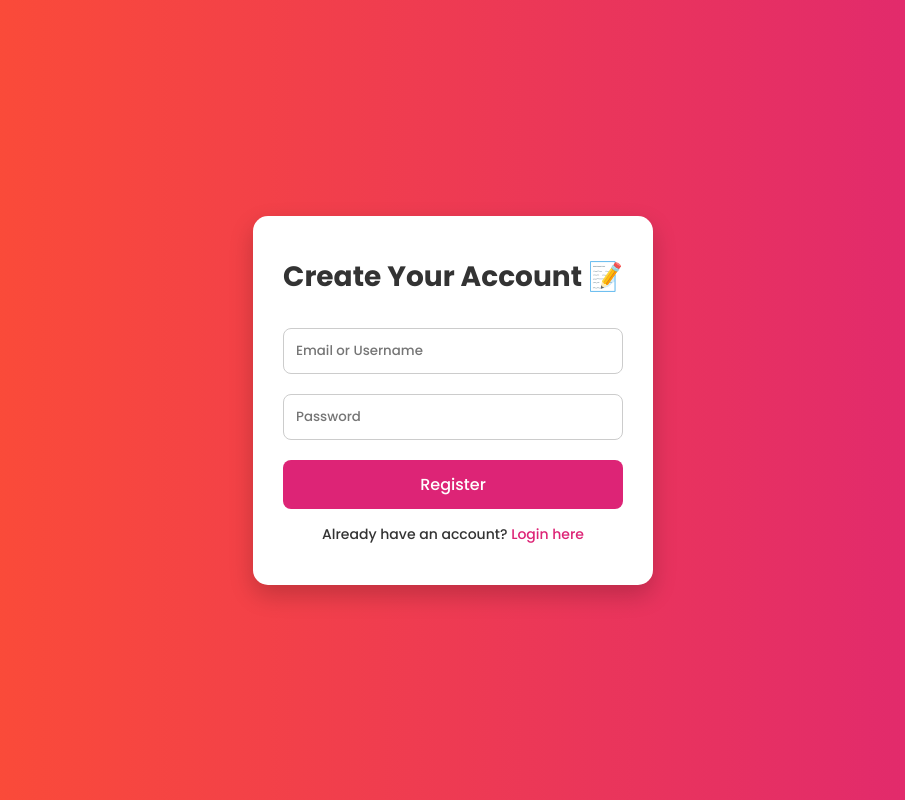
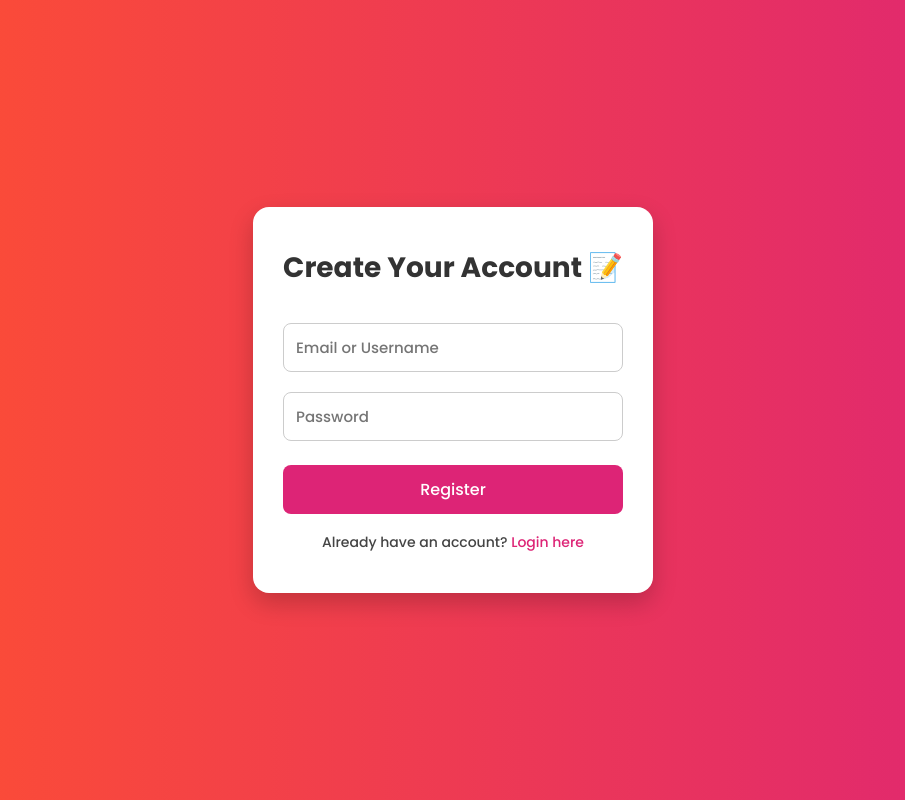
Before and after one commit to ajaybabu-1117/student-task-manager, a Flask app: page /register in a window 1280 px wide. Shown: the whole page, without its empty margins (187-1092 px from the left). Run offline with Flask 3, Linux system fonts and the light colour scheme.

Commit message:
Update register.html

```diff
--- a/templates/register.html
+++ b/templates/register.html
@@ -24,9 +24,9 @@
     }
 
     .register-container {
-      background: #fff;
+      background: #ffffff;
       padding: 40px 30px;
-      border-radius: 15px;
+      border-radius: 16px;
       box-shadow: 0 10px 25px rgba(0, 0, 0, 0.2);
       width: 100%;
       max-width: 400px;
@@ -35,7 +35,7 @@
     }
 
     .register-container h2 {
-      margin-bottom: 20px;
+      margin-bottom: 24px;
       font-weight: 600;
       font-size: 28px;
     }
@@ -48,12 +48,13 @@
       border: 1px solid #ccc;
       border-radius: 8px;
       outline: none;
+      font-size: 15px;
       transition: 0.3s;
     }
 
     .register-container input:focus {
       border-color: #dd2476;
-      box-shadow: 0 0 5px rgba(221, 36, 118, 0.5);
+      box-shadow: 0 0 5px rgba(221, 36, 118, 0.4);
     }
 
     .register-container button {
@@ -64,7 +65,7 @@
       border: none;
       border-radius: 8px;
       font-size: 16px;
-      margin-top: 10px;
+      margin-top: 14px;
       cursor: pointer;
       transition: 0.3s;
     }
@@ -74,8 +75,9 @@
     }
 
     .register-container p {
-      margin-top: 15px;
+      margin-top: 18px;
       font-size: 14px;
+      color: #444;
     }
 
     .register-container a {
```
